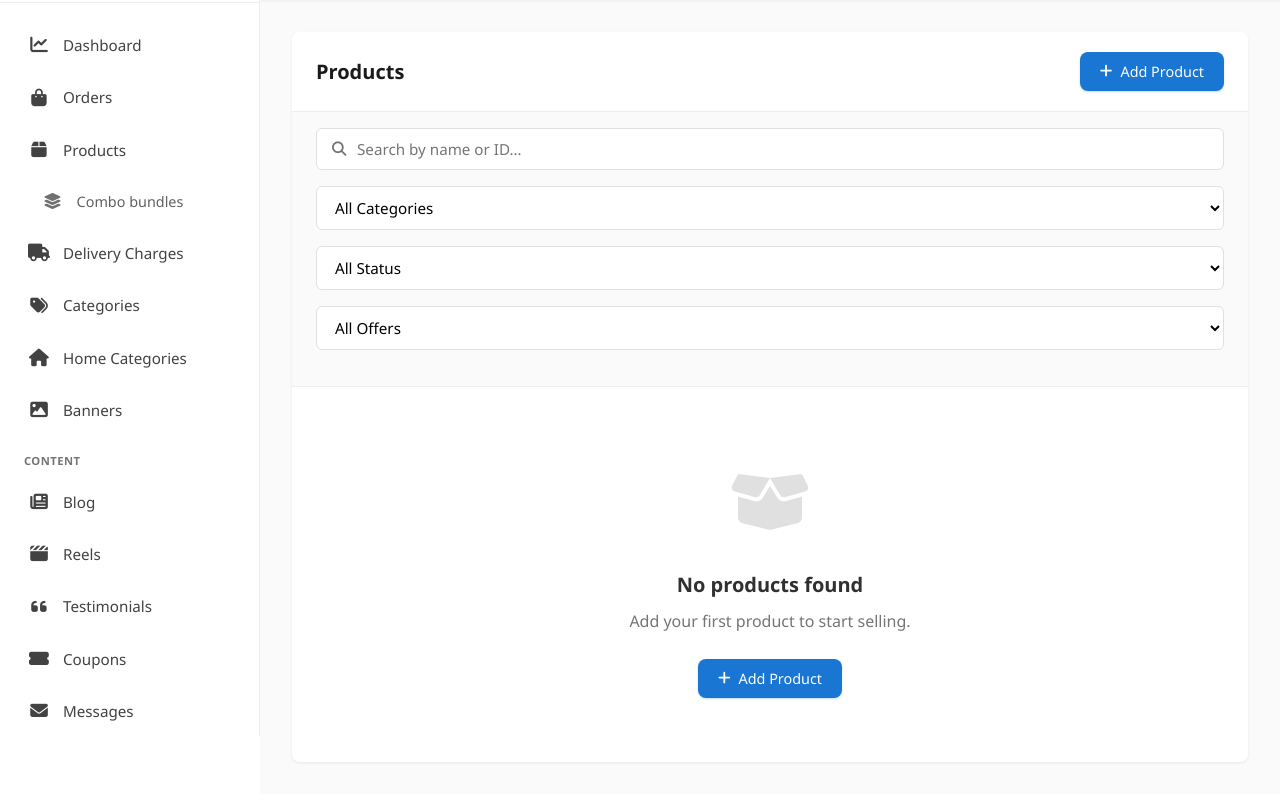
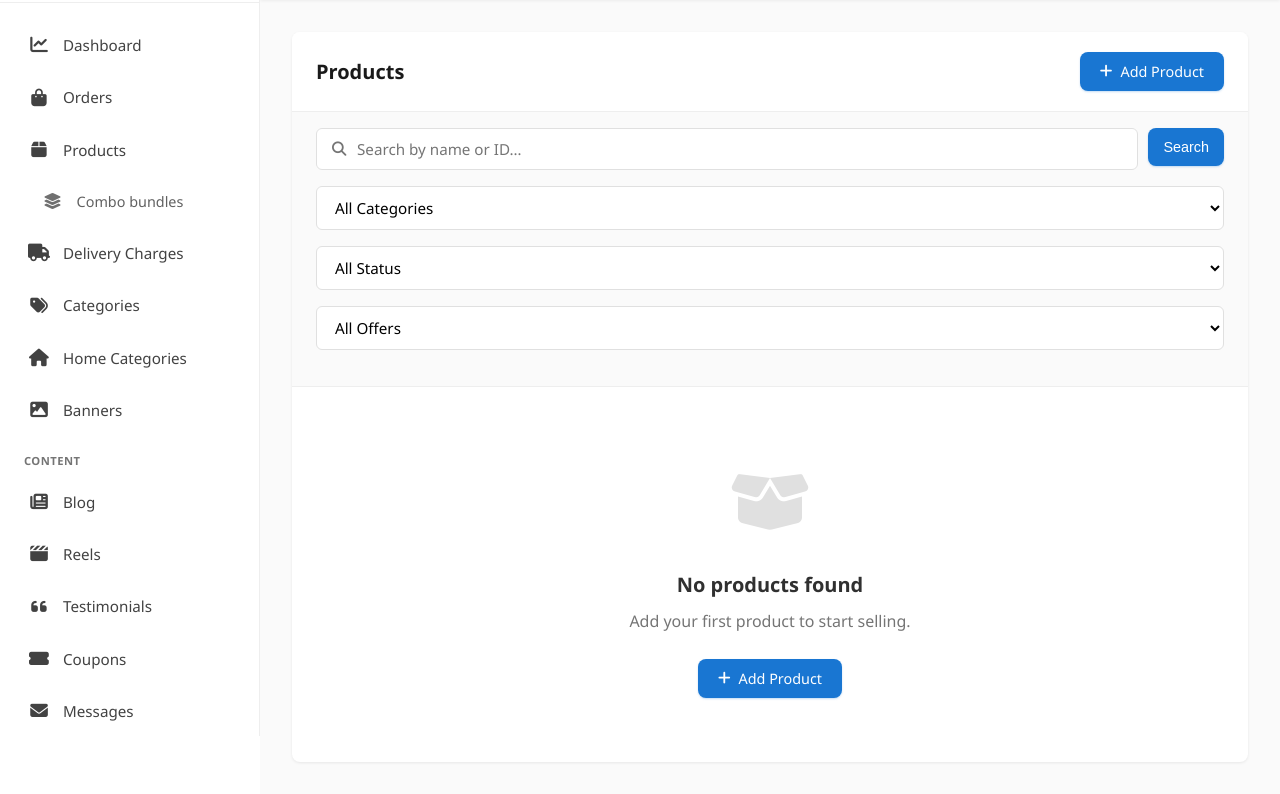
Before and after one commit to bthinkxdev/plantsindo, a Django app: template templates/admin/product_list.html in a window 1280 px wide. Shown: the part 64-858 px from the top of the page. Run offline with Django 5.2, Linux system fonts and the light colour scheme; the template is opened without the code that fills it, so the values that code supplies are empty.

Commit message:
dashbaord product search updated

```diff
--- a/templates/admin/product_list.html
+++ b/templates/admin/product_list.html
@@ -40,10 +40,13 @@
 
     <div class="product-listing-toolbar">
         <form method="get" class="filters filters-inline product-listing-filters">
-            <div class="product-search-wrap">
-                <i class="fas fa-search"></i>
-                <input type="text" name="search" class="form-control" placeholder="Search by name or ID…"
-                       value="{{ search_query }}">
+            <div style="display: flex; gap: 10px; flex: 2; min-width: 250px;">
+                <div class="product-search-wrap" style="flex: 1; min-width: 0; margin-bottom: 0;">
+                    <i class="fas fa-search"></i>
+                    <input type="text" name="search" class="form-control" placeholder="Search by name or ID…"
+                           value="{{ search_query }}">
+                </div>
+                <button type="submit" class="btn btn-primary" style="height: 38px; padding: 0 15px;">Search</button>
             </div>
             <select name="category" class="form-control product-filter-select" onchange="this.form.submit()">
                 <option value="">All Categories</option>
```
